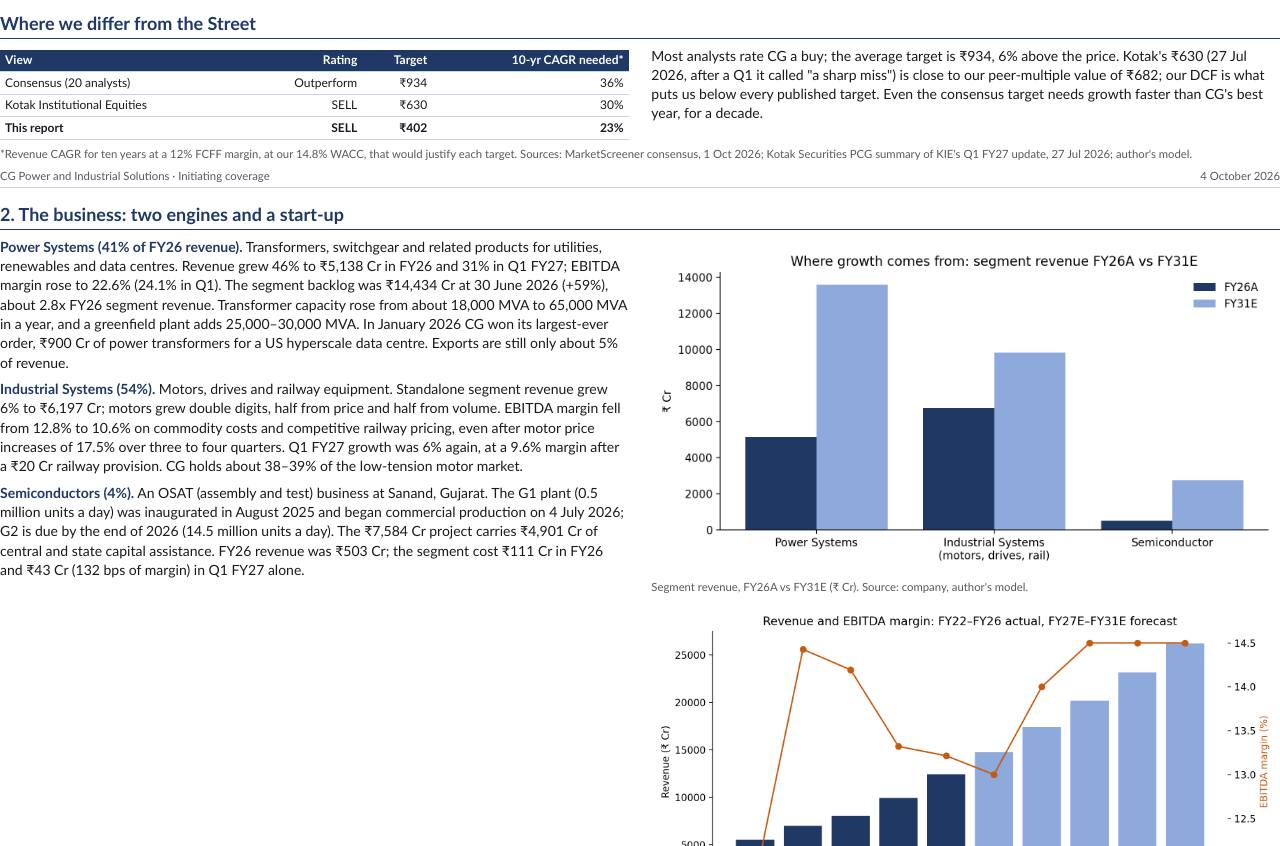
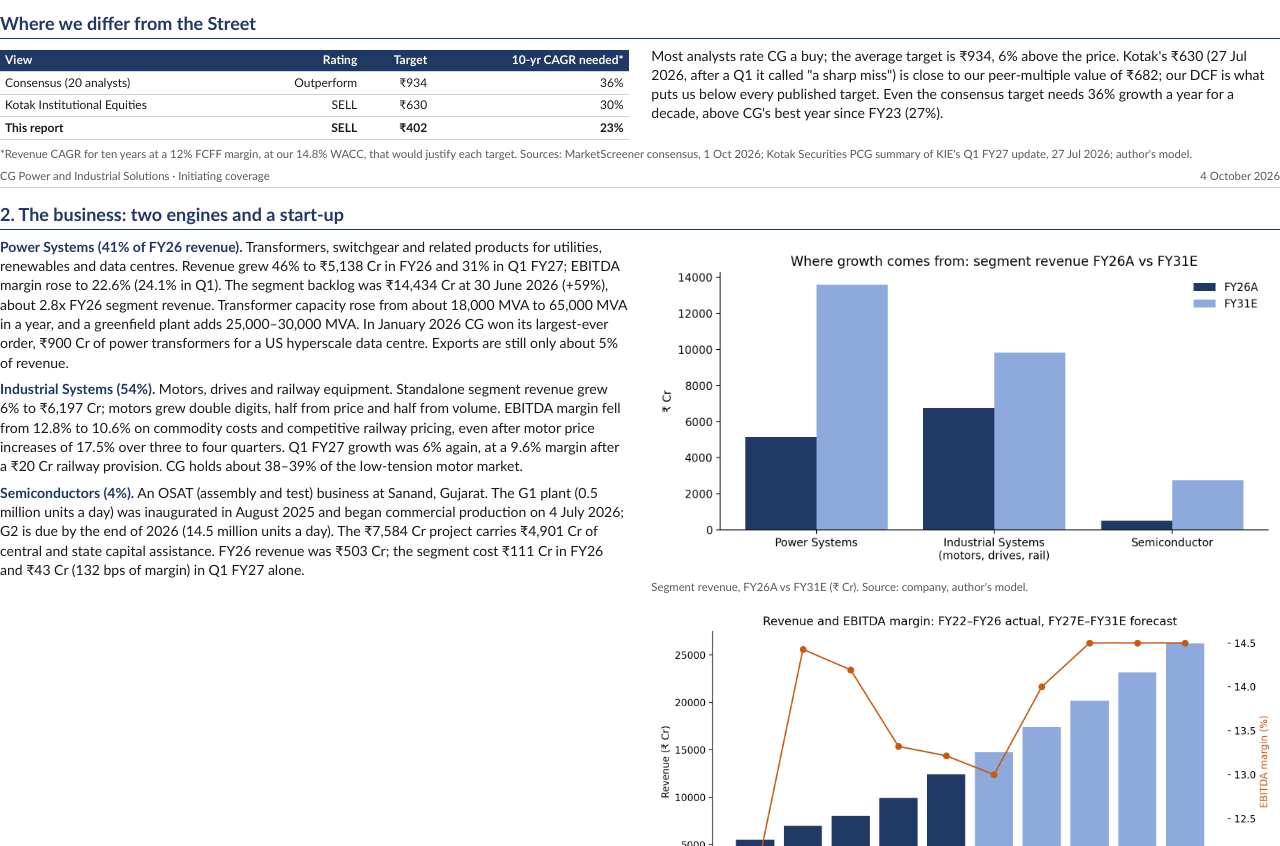
Before and after one commit to Utkarsh151-glitch/cgpower-research, a plain HTML site: page report/CGPower_Initiating_Coverage.html in a window 1280 px wide. Shown: the part 1963-2809 px from the top of the page. Drawn offline with Linux system fonts and the light colour scheme.

Commit message:
Report: state the growth comparison precisely
Consensus-target comparison now cites CG's best year since FY23 (27%)
rather than "best year", since FY22 growth was an 85% rebound from the
FY21 restructuring low.

```diff
--- a/report/CGPower_Initiating_Coverage.html
+++ b/report/CGPower_Initiating_Coverage.html
@@ -168,7 +168,7 @@
         <tr class="em"><td>This report</td><td>SELL</td><td>₹402</td><td>23%</td></tr>
       </tbody>
     </table>
-    <p style="margin:0">Most analysts rate CG a buy; the average target is ₹934, 6% above the price. Kotak's ₹630 (27 Jul 2026, after a Q1 it called "a sharp miss") is close to our peer-multiple value of ₹682; our DCF is what puts us below every published target. Even the consensus target needs growth faster than CG's best year, for a decade.</p>
+    <p style="margin:0">Most analysts rate CG a buy; the average target is ₹934, 6% above the price. Kotak's ₹630 (27 Jul 2026, after a Q1 it called "a sharp miss") is close to our peer-multiple value of ₹682; our DCF is what puts us below every published target. Even the consensus target needs 36% growth a year for a decade, above CG's best year since FY23 (27%).</p>
   </div>
   <p class="note">*Revenue CAGR for ten years at a 12% FCFF margin, at our 14.8% WACC, that would justify each target. Sources: MarketScreener consensus, 1 Oct 2026; Kotak Securities PCG summary of KIE's Q1 FY27 update, 27 Jul 2026; author's model.</p>
 </section>
```
Also changed, not shown: 1 other file.
